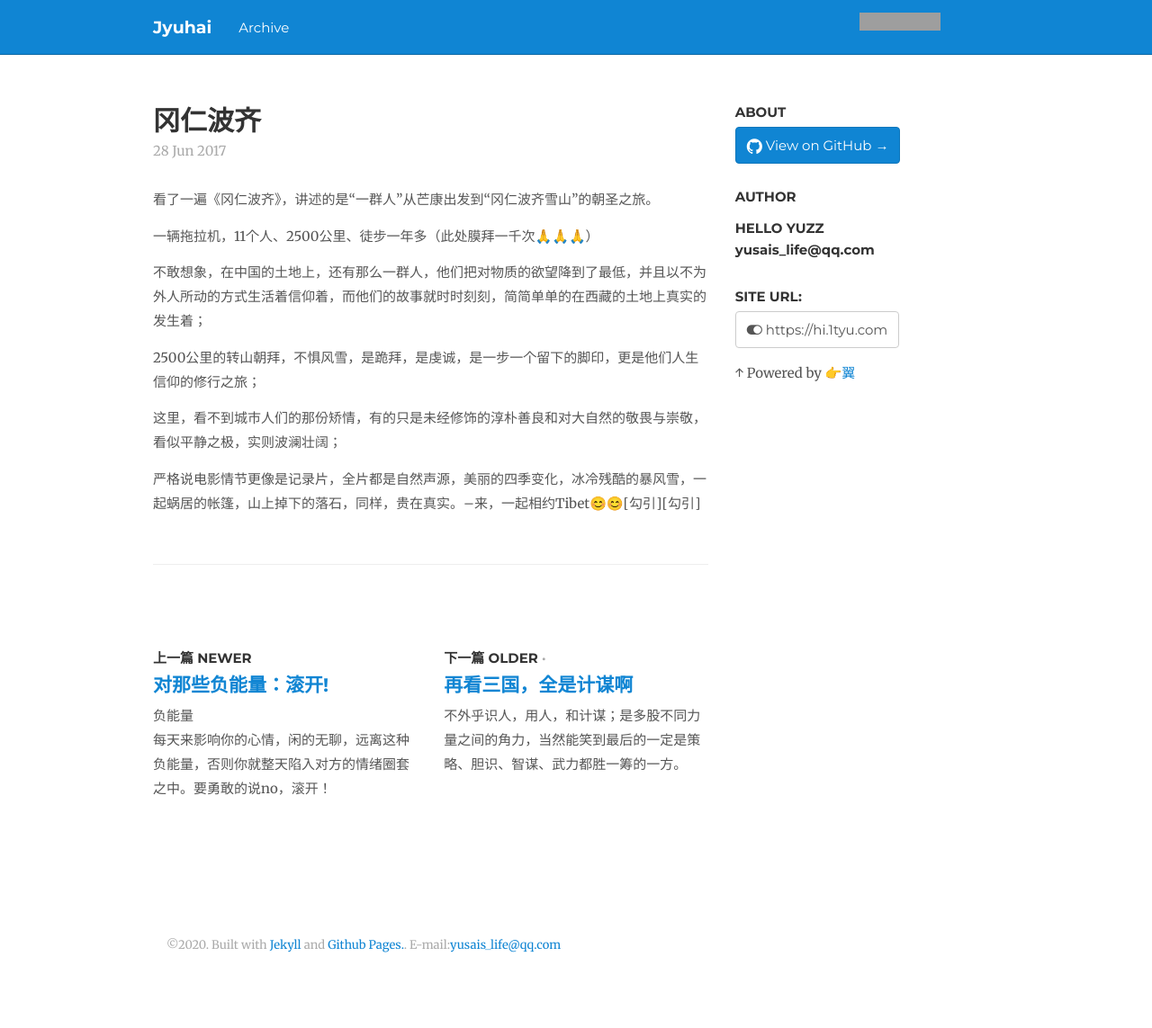
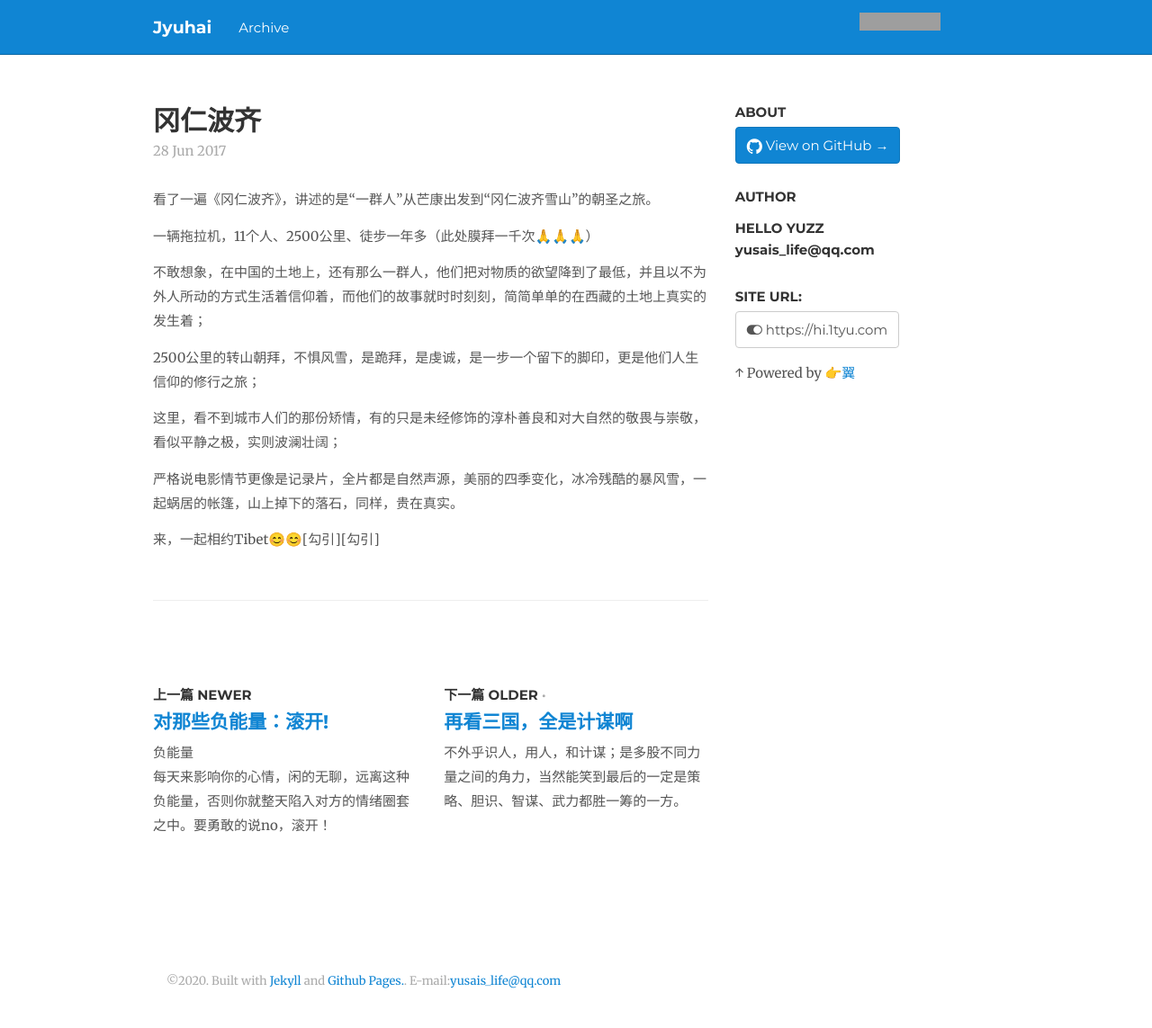
Before and after one commit to helloyuzz/me.wgrib2.com, a Jekyll site: the page built from _posts/2017-06-28-Gang-ren-bo-qi.md, in a window 1280 px wide. Shown: the whole page at 90% size. Built offline with Jekyll 4.4.1, drawn with Linux system fonts in a browser that asks for light colours; nearby versions of some CDN libraries; emoji names are drawn with the system emoji font; before the commit the page ends 1103 px from its top, so only the background shows below that; grey boxes are pictures that could not be loaded.

```diff
--- a/_posts/2017-06-28-Gang-ren-bo-qi.md
+++ b/_posts/2017-06-28-Gang-ren-bo-qi.md
@@ -12,4 +12,6 @@ title: '冈仁波齐'
 
 这里，看不到城市人们的那份矫情，有的只是未经修饰的淳朴善良和对大自然的敬畏与崇敬，看似平静之极，实则波澜壮阔；
 
-严格说电影情节更像是记录片，全片都是自然声源，美丽的四季变化，冰冷残酷的暴风雪，一起蜗居的帐篷，山上掉下的落石，同样，贵在真实。--来，一起相约Tibet😊😊[勾引][勾引]
+严格说电影情节更像是记录片，全片都是自然声源，美丽的四季变化，冰冷残酷的暴风雪，一起蜗居的帐篷，山上掉下的落石，同样，贵在真实。
+
+来，一起相约Tibet😊😊[勾引][勾引]
```
